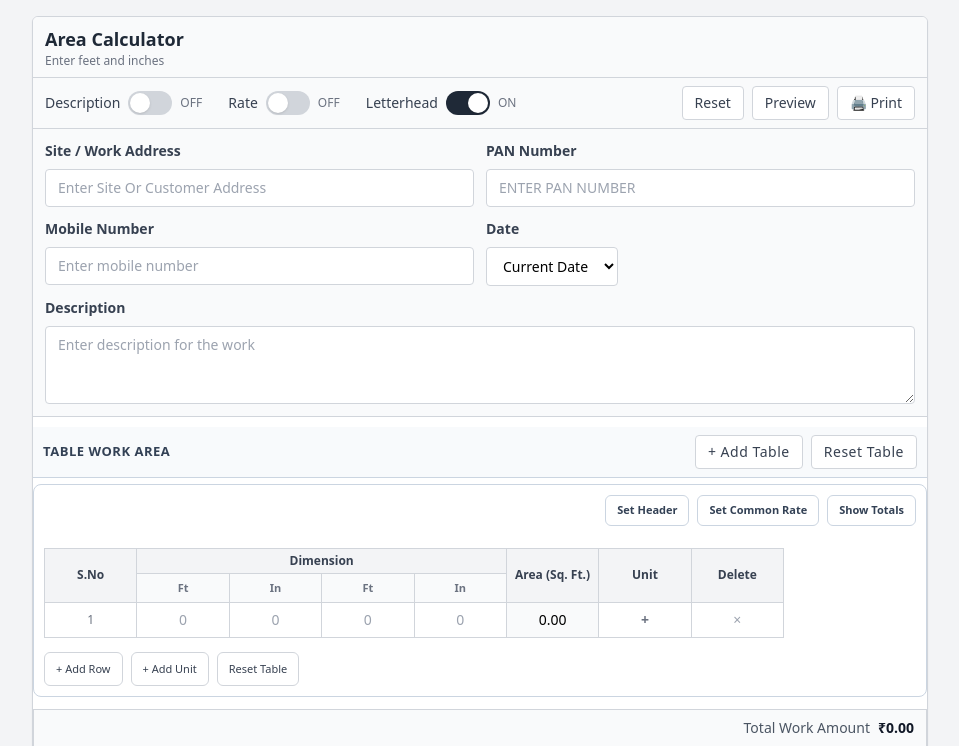
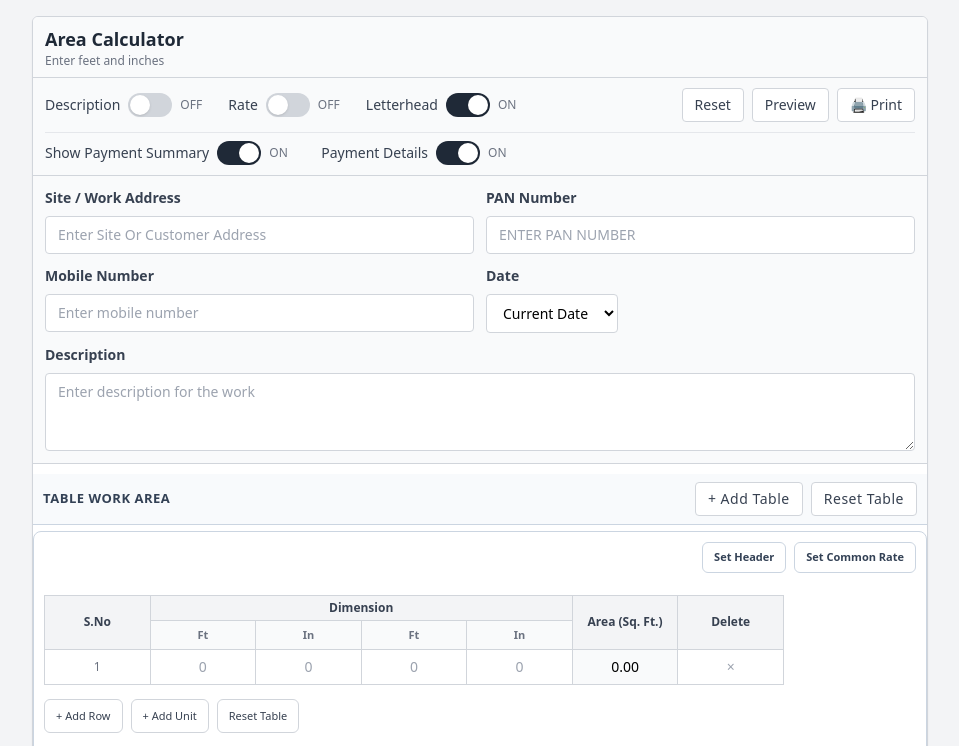
Before and after one commit to cseabhisheks/Bill-Generator, a React app: page / in a window 1280 px wide. Shown: the top 746 px of the page, without its empty margins (160-1119 px from the left). Built offline with nearby package versions, Linux system fonts and the light colour scheme; the HTML template or start-up script is replaced by a standard one.

Commit message:
error removed

```diff
--- a/src/App.jsx
+++ b/src/App.jsx
@@ -41,6 +41,8 @@ export default function App() {
   const [manualDate, setManualDate] = useState("");
   const [costRows, setCostRows] = useState([]);
   const [collectedRows, setCollectedRows] = useState([{ amount: "", description: "" }]);
+  const [showPaymentSummary, setShowPaymentSummary] = useState(true);
+  const [showPaymentDetails, setShowPaymentDetails] = useState(true);
 
   const offsetDate = new Date();
   const timezoneOffset = offsetDate.getTimezoneOffset();
@@ -335,6 +337,8 @@ export default function App() {
     setDescriptionEnabled(true);
     setRateEnabled(false);
     setLetterheadEnabled(true);
+    setShowPaymentSummary(true);
+    setShowPaymentDetails(true);
     setShowPreview(false);
     setSiteAddress("");
     setWorkDescription("");
@@ -392,7 +396,8 @@ export default function App() {
           <p className="text-xs text-gray-500">Enter feet and inches</p>
         </header>
 
-        <div className="no-print flex flex-wrap items-center gap-5 border-b border-gray-300 bg-gray-50 px-3 py-2">
+        <div className="no-print border-b border-gray-300 bg-gray-50 px-3 py-2.5">
+          <div className="flex flex-wrap items-center gap-5">
             <Toggle label="Description" enabled={descriptionEnabled} onChange={setDescriptionEnabled} />
             <Toggle label="Rate" enabled={rateEnabled} onChange={setRateEnabled} />
             <Toggle label="Letterhead" enabled={letterheadEnabled} onChange={setLetterheadEnabled} />
@@ -418,6 +423,20 @@ export default function App() {
               >
                 🖨 Print
               </button>
+            </div>
+          </div>
+
+          <div className="mt-2.5 flex flex-wrap items-center gap-6 border-t border-gray-200 pt-2">
+            <Toggle
+              label="Show Payment Summary"
+              enabled={showPaymentSummary}
+              onChange={setShowPaymentSummary}
+            />
+            <Toggle
+              label="Payment Details"
+              enabled={showPaymentDetails}
+              onChange={setShowPaymentDetails}
+            />
           </div>
         </div>
 
@@ -601,7 +620,7 @@ export default function App() {
             <TotalArea total={totalArea} totalAmount={totalAmount} rateEnabled={rateEnabled} tables={tables} />
           </div>
 
-          {(printableCostRows.length > 0 || printableCollectedRows.length > 0) && (
+          {showPaymentDetails && (printableCostRows.length > 0 || printableCollectedRows.length > 0) && (
             <section className="print-payment-details">
               <h3 className="print-section-title">PAYMENT DETAILS</h3>
               <div className="print-section-line" />
@@ -675,7 +694,7 @@ export default function App() {
             </section>
           )}
 
-          {(printableCostRows.length > 0 || printableCollectedRows.length > 0 || totalAmount > 0 || additionalChargesTotal > 0 || collectedToUse > 0) && (
+          {showPaymentSummary && (printableCostRows.length > 0 || printableCollectedRows.length > 0 || totalAmount > 0 || additionalChargesTotal > 0 || collectedToUse > 0) && (
             <section className="print-payment-summary">
               <h3 className="print-section-title">PAYMENT SUMMARY</h3>
               <div className="print-section-line" />
--- a/src/components/DimensionRow.jsx
+++ b/src/components/DimensionRow.jsx
@@ -1,5 +1,5 @@
 import { Fragment } from "react";
-import { calculateArea, calculateAmount, getDimensions } from "../utils/areaCalculator";
+import { calculateArea, calculateAmount, getDimensions, formatCurrency } from "../utils/areaCalculator";
 
 export default function DimensionRow({
   row,
@@ -7,8 +7,6 @@ export default function DimensionRow({
   pairCount,
   updateRow,
   updateDimension,
-  addDimension,
-  removeDimension,
   removeRow,
   descriptionEnabled,
   rateEnabled,
@@ -97,35 +95,10 @@ export default function DimensionRow({
           </td>
 
           <td className="border border-gray-300 bg-gray-50 px-2 py-1 text-center">
-            ₹{amount.toFixed(2)}
+            {formatCurrency(amount)}
           </td>
         </>
       )}
-
-      <td className="no-print w-16 border border-gray-300 p-0 text-center">
-        <div className="flex items-center justify-center gap-1">
-          <button
-            type="button"
-            onClick={() => addDimension(index)}
-            className="h-7 w-7 text-gray-500 hover:bg-blue-50 hover:text-blue-600 font-bold text-sm"
-            title="Add Unit"
-            aria-label="Add Unit"
-          >
-            +
-          </button>
-          {dimensions.length > 2 && (
-            <button
-              type="button"
-              onClick={() => removeDimension(index, dimensions.length - 1)}
-              className="h-7 w-7 text-gray-500 hover:bg-red-50 hover:text-red-600 font-bold text-sm"
-              title="Remove Unit"
-              aria-label="Remove Unit"
-            >
-              -
-            </button>
-          )}
-        </div>
-      </td>
 
       <td className="no-print w-8 border border-gray-300 p-0 text-center">
         <button
--- a/src/components/DimensionTable.jsx
+++ b/src/components/DimensionTable.jsx
@@ -5,14 +5,8 @@ import {
   calculateTotal,
   calculateTotalAmount,
   calculateCommonRateAmount,
+  formatCurrency,
 } from "../utils/areaCalculator";
-
-const formatCurrency = new Intl.NumberFormat("en-IN", {
-  style: "currency",
-  currency: "INR",
-  minimumFractionDigits: 2,
-  maximumFractionDigits: 2,
-});
 
 export default function DimensionTable({
   rows,
@@ -37,7 +31,6 @@ export default function DimensionTable({
   const tableAmount = rateEnabled
     ? calculateTotalAmount(rows)
     : calculateCommonRateAmount(rows, commonRate);
-  const [showSummary, setShowSummary] = useState(showPreview);
   const [showTitleEditor, setShowTitleEditor] = useState(false);
   const [showRateEditor, setShowRateEditor] = useState(false);
 
@@ -75,16 +68,6 @@ export default function DimensionTable({
             }}
           >
             {showRateEditor ? "Hide Rate" : "Set Common Rate"}
-          </button>
-        )}
-
-        {!showPreview && (
-          <button
-            type="button"
-            className="table-settings-button"
-            onClick={() => setShowSummary((value) => !value)}
-          >
-            {showSummary ? "Hide Totals" : "Show Totals"}
           </button>
         )}
       </div>
@@ -160,10 +143,6 @@ export default function DimensionTable({
                   </>
                 )}
 
-                <th rowSpan="2" className="no-print border border-gray-300 px-1 py-1">
-                  Unit
-                </th>
-
                 <th
                   rowSpan="2"
                   className="no-print border border-gray-300 px-1 py-1"
@@ -193,8 +172,6 @@ export default function DimensionTable({
                   updateDimension={(rowIndex, dimensionIndex, field, value) =>
                     updateDimension(rowIndex, dimensionIndex, field, value)
                   }
-                  addDimension={(rowIndex) => addDimension(rowIndex)}
-                  removeDimension={(rowIndex, dimensionIndex) => removeDimension(rowIndex, dimensionIndex)}
                   removeRow={(rowIndex) => removeRow(rowIndex)}
                   descriptionEnabled={descriptionEnabled}
                   rateEnabled={rateEnabled}
@@ -237,28 +214,24 @@ export default function DimensionTable({
         </button>
       </div>
 
-      {(showPreview || showSummary) && (
       <div className="print-table-total-summary">
         <div className="print-table-total-summary-card">
-            {!rateEnabled && (
           <div className="print-table-total-summary-item">
             <span className="print-table-total-label">Total Area</span>
             <span className="print-table-total-value">{tableArea.toFixed(2)} sq. ft.</span>
           </div>
-            )}
           {!rateEnabled && (
             <div className="print-table-total-summary-item">
               <span className="print-table-total-label">Rate</span>
-                <span className="print-table-total-value">{formatCurrency.format(Number(commonRate || 0))} / sq. ft.</span>
+              <span className="print-table-total-value">{formatCurrency(commonRate)} / sq. ft.</span>
             </div>
           )}
           <div className="print-table-total-summary-item">
             <span className="print-table-total-label">Amount</span>
-              <span className="print-table-total-value">{formatCurrency.format(tableAmount)}</span>
+            <span className="print-table-total-value">{formatCurrency(tableAmount)}</span>
           </div>
         </div>
       </div>
-      )}
     </div>
   );
 }
--- a/src/components/TotalArea.jsx
+++ b/src/components/TotalArea.jsx
@@ -1,3 +1,5 @@
+import { formatCurrency } from "../utils/areaCalculator";
+
 export default function TotalArea({
   totalAmount,
   rateEnabled,
@@ -11,7 +13,7 @@ export default function TotalArea({
         <div className="text-sm font-medium text-gray-600">
           Total Work Amount
           <span className="ml-2 font-bold text-gray-900">
-            ₹{totalAmount.toFixed(2)}
+            {formatCurrency(totalAmount)}
           </span>
         </div>
       ) : (
@@ -20,7 +22,7 @@ export default function TotalArea({
             <div className="text-sm font-medium text-gray-600">
               Rate
               <span className="ml-2 font-bold text-gray-900">
-                ₹{Number(commonRate).toFixed(2)} / sq. ft.
+                {formatCurrency(commonRate)} / sq. ft.
               </span>
             </div>
           )}
@@ -28,7 +30,7 @@ export default function TotalArea({
           <div className="text-sm font-medium text-gray-600">
             Total Work Amount
             <span className="ml-2 font-bold text-gray-900">
-              ₹{totalAmount.toFixed(2)}
+              {formatCurrency(totalAmount)}
             </span>
           </div>
         </div>
--- a/src/utils/areaCalculator.js
+++ b/src/utils/areaCalculator.js
@@ -80,3 +80,12 @@ export const calculateCommonRateAmount = (rows, commonRate) => {
 
   return calculateTotal(rows) * rate;
 };
+
+export const currencyFormatter = new Intl.NumberFormat("en-IN", {
+  style: "currency",
+  currency: "INR",
+  minimumFractionDigits: 2,
+  maximumFractionDigits: 2,
+});
+
+export const formatCurrency = (value) => currencyFormatter.format(Number(value || 0));
```
Also changed, not shown: 1 other file (tests, documents, lock files or other folders). Lines whose indentation alone changed are shown as unchanged.
